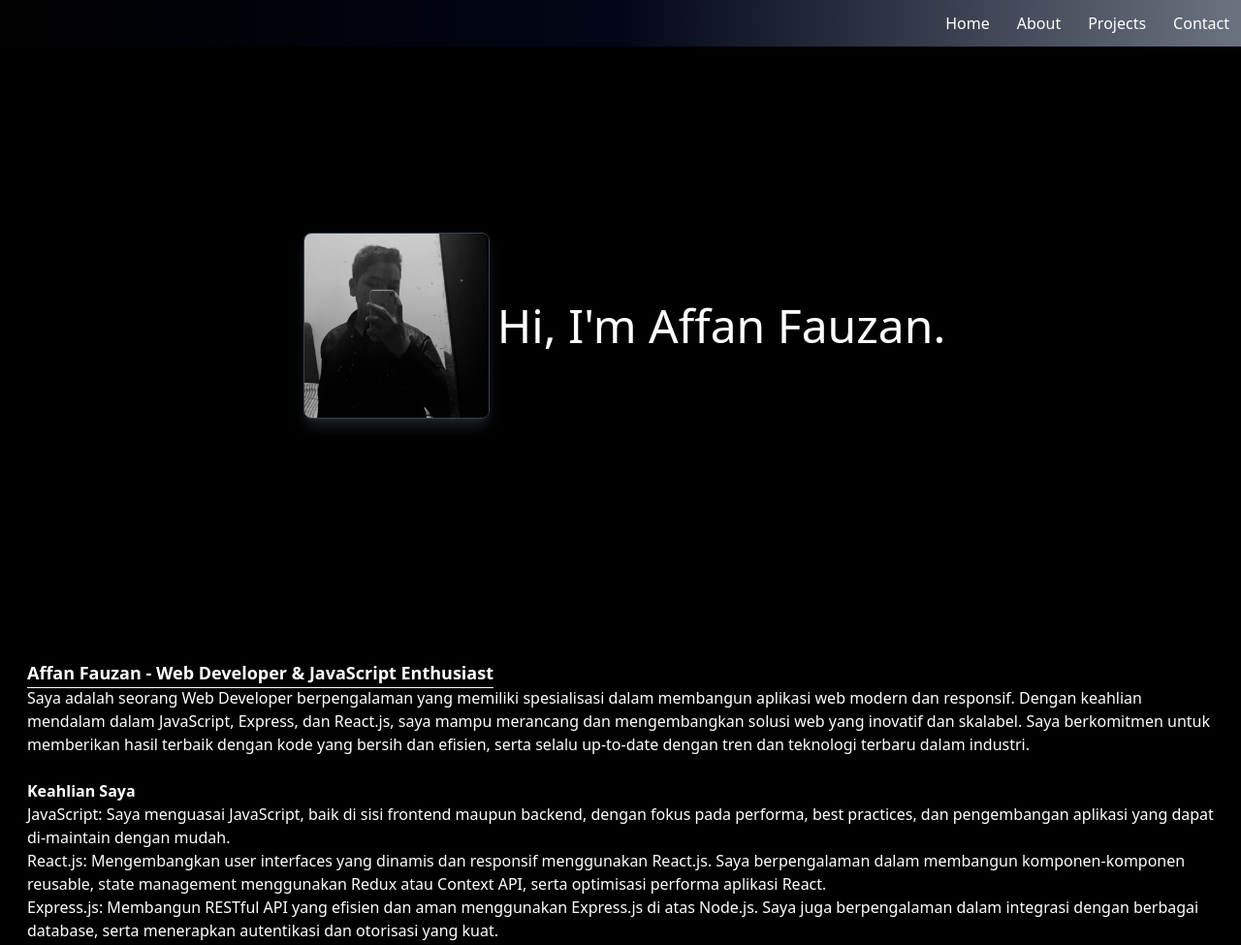
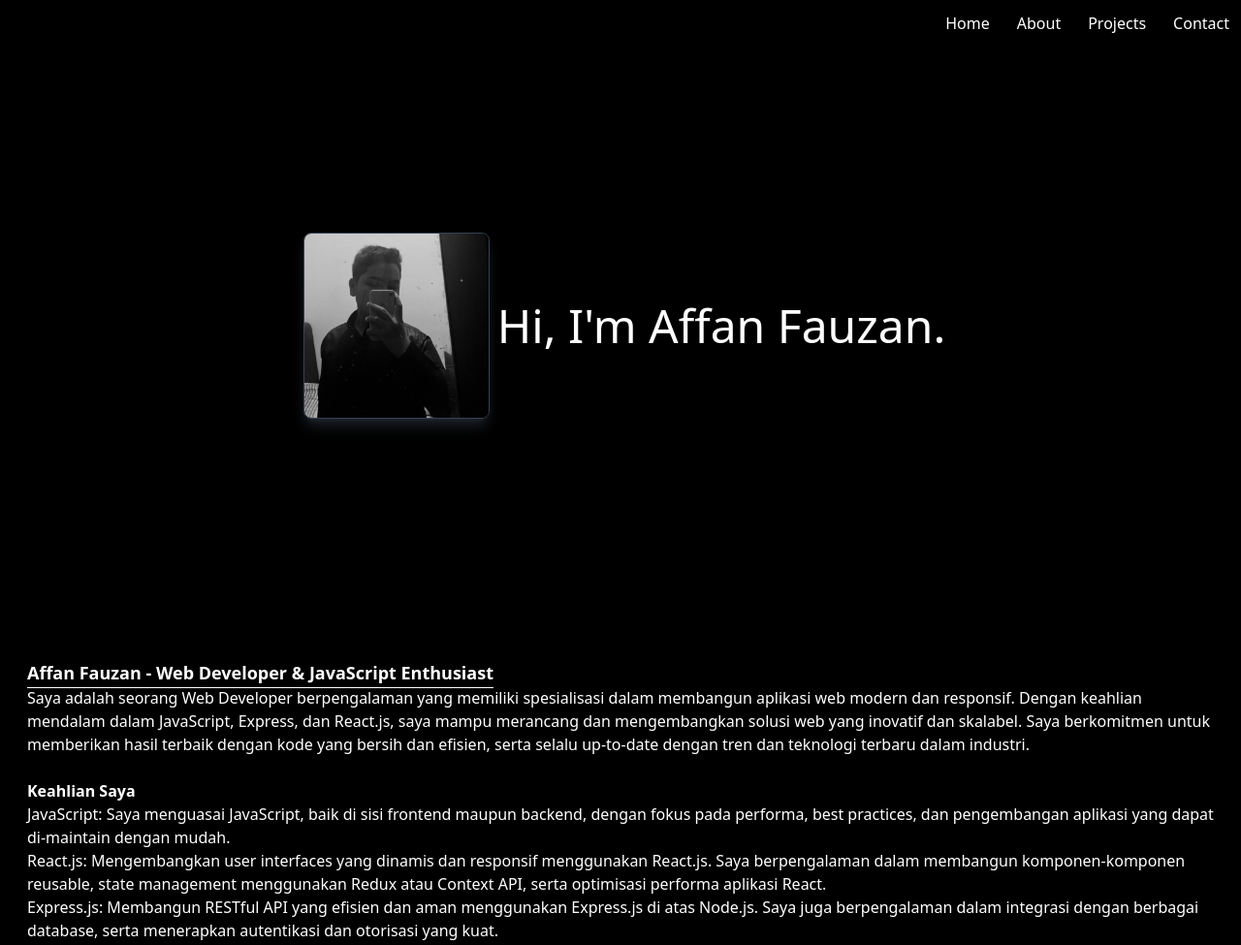
Before and after one commit to vannWithF/portfolio_avann, a website: page index.html in a window 1280 px wide. Shown: the top 975 px of the page at 97% size. Drawn offline with nearby package versions, Linux system fonts and the light colour scheme; files that its build step writes are made by us from their sources.

Commit message:
Update change color

```diff
--- a/index.html
+++ b/index.html
@@ -9,7 +9,7 @@
 </head>
 
 <body class="min-w-0 bg-black scroll-smooth overflow-x-hidden">
-    <nav class="bg-gradient-to-r from-black via-slate-950 to-gray-500 py-3 " data-aos="fade-down">
+    <nav class="bg-black py-3 " data-aos="fade-down">
         <div class="flex space-x-7 justify-end mx-3">
             <a class="text-base text-white hover:text-gray-500" href="#home">Home</a>
             <a class="text-base text-white hover:text-gray-500" href="#about">About</a>
```
